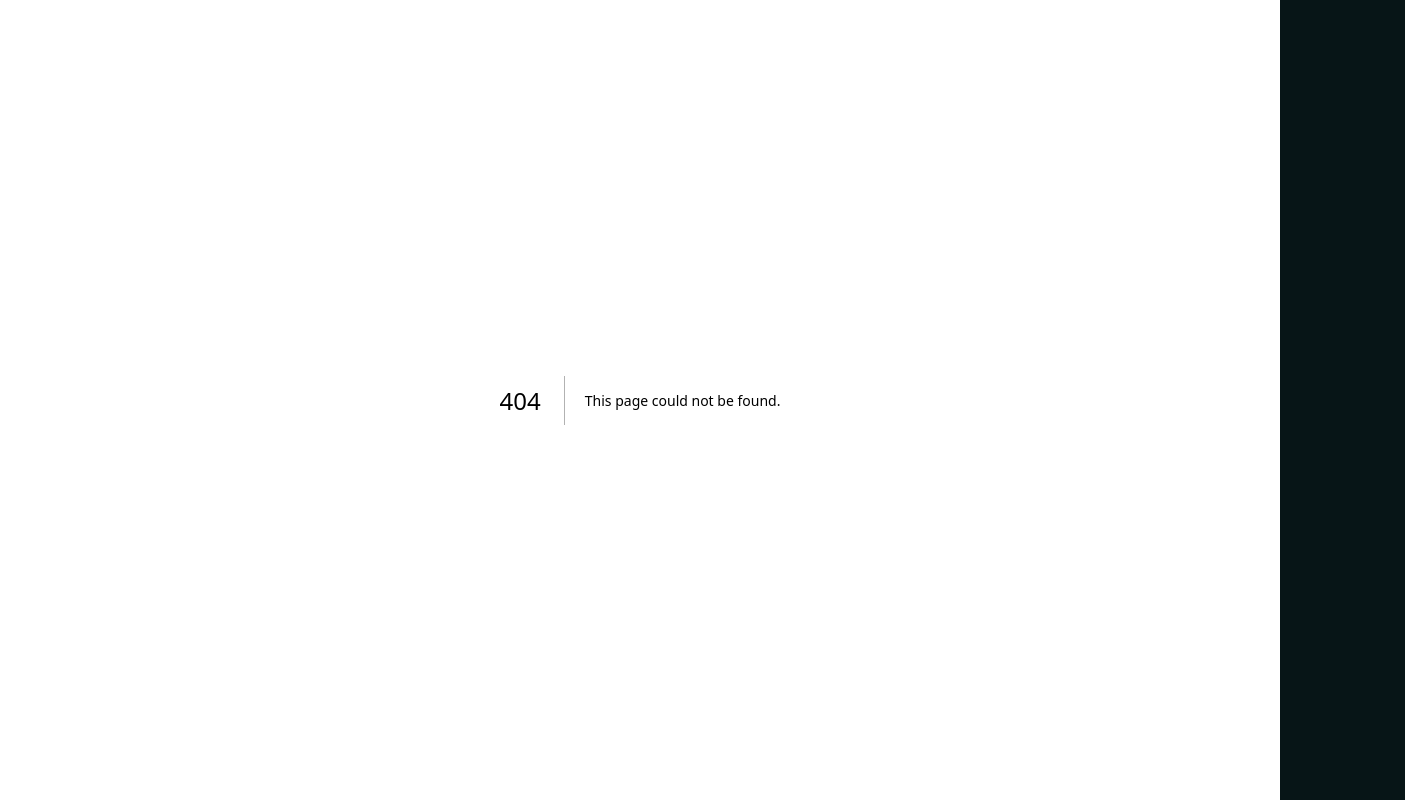
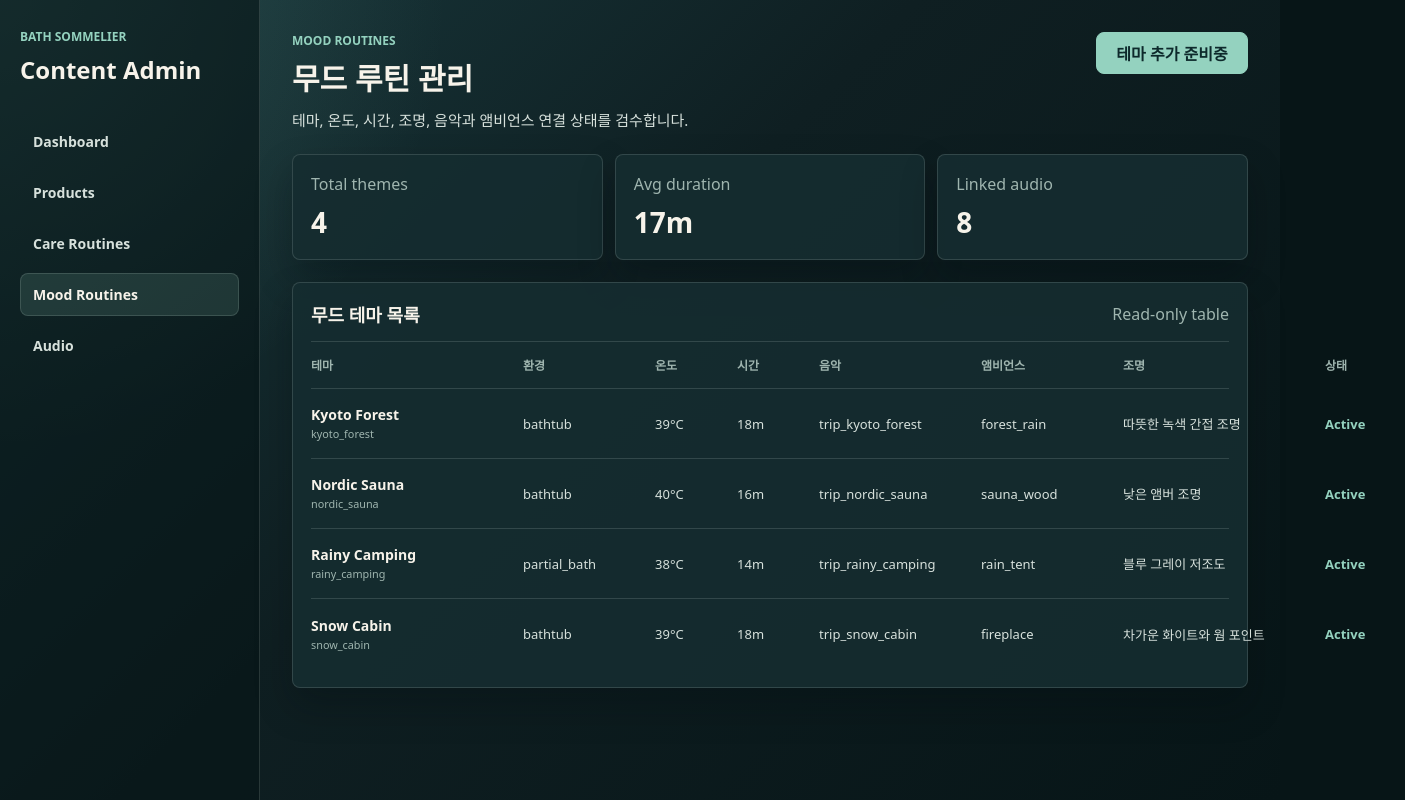
Before and after one commit to dykim0917/BathSommelier, a Next.js app in the folder apps/admin/: page /trip in a window 1280 px wide. Before the commit this address had no page. Shown: the whole page, 1405 px wide, since content can reach past the window. Built offline with nearby package versions, Linux system fonts and the light colour scheme.

Commit message:
feat: add admin trip readonly table

```diff
--- a/apps/admin/app/globals.css
+++ b/apps/admin/app/globals.css
@@ -263,6 +263,11 @@ button {
   grid-template-columns: minmax(260px, 1.3fr) 90px 180px 80px 150px minmax(180px, 1fr) 80px;
 }
 
+.tripTable .dataTableHeader,
+.tripTable .dataTableRow {
+  grid-template-columns: minmax(200px, 1.2fr) 120px 70px 70px 150px 130px minmax(190px, 1fr) 80px;
+}
+
 .dataTableHeader {
   border-bottom: 1px solid var(--line);
   color: var(--muted);
--- /dev/null
+++ b/apps/admin/app/trip/page.tsx
@@ -0,0 +1,77 @@
+import { AdminShell } from '../../components/AdminShell';
+import {
+  buildAdminTripListViewModel,
+  getTripStatusLabel,
+} from '../../lib/tripData';
+
+export default function TripPage() {
+  const trip = buildAdminTripListViewModel();
+
+  return (
+    <AdminShell activePath="/trip">
+      <section className="workspace">
+        <header className="topbar">
+          <div>
+            <p className="eyebrow">MOOD ROUTINES</p>
+            <h2>무드 루틴 관리</h2>
+            <p className="lede">
+              테마, 온도, 시간, 조명, 음악과 앰비언스 연결 상태를 검수합니다.
+            </p>
+          </div>
+          <button type="button" className="primaryButton">
+            테마 추가 준비중
+          </button>
+        </header>
+
+        <section className="summaryGrid compact" aria-label="무드 루틴 상태 요약">
+          <div className="summaryCard">
+            <span>Total themes</span>
+            <strong>{trip.totalCount}</strong>
+          </div>
+          <div className="summaryCard">
+            <span>Avg duration</span>
+            <strong>{trip.averageDurationMinutes}m</strong>
+          </div>
+          <div className="summaryCard">
+            <span>Linked audio</span>
+            <strong>{trip.linkedAudioCount}</strong>
+          </div>
+        </section>
+
+        <section className="panel">
+          <div className="panelHeader">
+            <h3>무드 테마 목록</h3>
+            <span>Read-only table</span>
+          </div>
+          <div className="dataTable tripTable" role="table" aria-label="무드 테마 목록">
+            <div className="dataTableHeader" role="row">
+              <span>테마</span>
+              <span>환경</span>
+              <span>온도</span>
+              <span>시간</span>
+              <span>음악</span>
+              <span>앰비언스</span>
+              <span>조명</span>
+              <span>상태</span>
+            </div>
+            {trip.rows.map((theme) => (
+              <div className="dataTableRow" role="row" key={theme.id}>
+                <div>
+                  <strong>{theme.title}</strong>
+                  <small>{theme.id}</small>
+                </div>
+                <span>{theme.environment}</span>
+                <span>{theme.baseTemp}°C</span>
+                <span>{theme.durationMinutes}m</span>
+                <span>{theme.musicId}</span>
+                <span>{theme.ambienceId}</span>
+                <span>{theme.lighting}</span>
+                <span className="statusText">{getTripStatusLabel(theme.status)}</span>
+              </div>
+            ))}
+          </div>
+        </section>
+      </section>
+    </AdminShell>
+  );
+}
--- /dev/null
+++ b/apps/admin/lib/tripData.ts
@@ -0,0 +1,87 @@
+export interface AdminTripThemeRow {
+  id: string;
+  title: string;
+  environment: string;
+  baseTemp: number;
+  durationMinutes: number;
+  musicId: string;
+  ambienceId: string;
+  lighting: string;
+  status: 'active' | 'draft' | 'paused' | 'retired';
+}
+
+const tripRows: AdminTripThemeRow[] = [
+  {
+    id: 'kyoto_forest',
+    title: 'Kyoto Forest',
+    environment: 'bathtub',
+    baseTemp: 39,
+    durationMinutes: 18,
+    musicId: 'trip_kyoto_forest',
+    ambienceId: 'forest_rain',
+    lighting: '따뜻한 녹색 간접 조명',
+    status: 'active',
+  },
+  {
+    id: 'nordic_sauna',
+    title: 'Nordic Sauna',
+    environment: 'bathtub',
+    baseTemp: 40,
+    durationMinutes: 16,
+    musicId: 'trip_nordic_sauna',
+    ambienceId: 'sauna_wood',
+    lighting: '낮은 앰버 조명',
+    status: 'active',
+  },
+  {
+    id: 'rainy_camping',
+    title: 'Rainy Camping',
+    environment: 'partial_bath',
+    baseTemp: 38,
+    durationMinutes: 14,
+    musicId: 'trip_rainy_camping',
+    ambienceId: 'rain_tent',
+    lighting: '블루 그레이 저조도',
+    status: 'active',
+  },
+  {
+    id: 'snow_cabin',
+    title: 'Snow Cabin',
+    environment: 'bathtub',
+    baseTemp: 39,
+    durationMinutes: 18,
+    musicId: 'trip_snow_cabin',
+    ambienceId: 'fireplace',
+    lighting: '차가운 화이트와 웜 포인트',
+    status: 'active',
+  },
+];
+
+export interface AdminTripListViewModel {
+  rows: AdminTripThemeRow[];
+  totalCount: number;
+  activeCount: number;
+  averageDurationMinutes: number;
+  linkedAudioCount: number;
+}
+
+export function buildAdminTripListViewModel(
+  rows: AdminTripThemeRow[] = tripRows
+): AdminTripListViewModel {
+  return {
+    rows,
+    totalCount: rows.length,
+    activeCount: rows.filter((row) => row.status === 'active').length,
+    averageDurationMinutes: Math.round(
+      rows.reduce((total, row) => total + row.durationMinutes, 0) / rows.length
+    ),
+    linkedAudioCount: new Set(rows.flatMap((row) => [row.musicId, row.ambienceId])).size,
+  };
+}
+
+export function getTripStatusLabel(status: AdminTripThemeRow['status']): string {
+  if (status === 'draft') return 'Draft';
+  if (status === 'paused') return 'Paused';
+  if (status === 'retired') return 'Retired';
+  return 'Active';
+}
```
